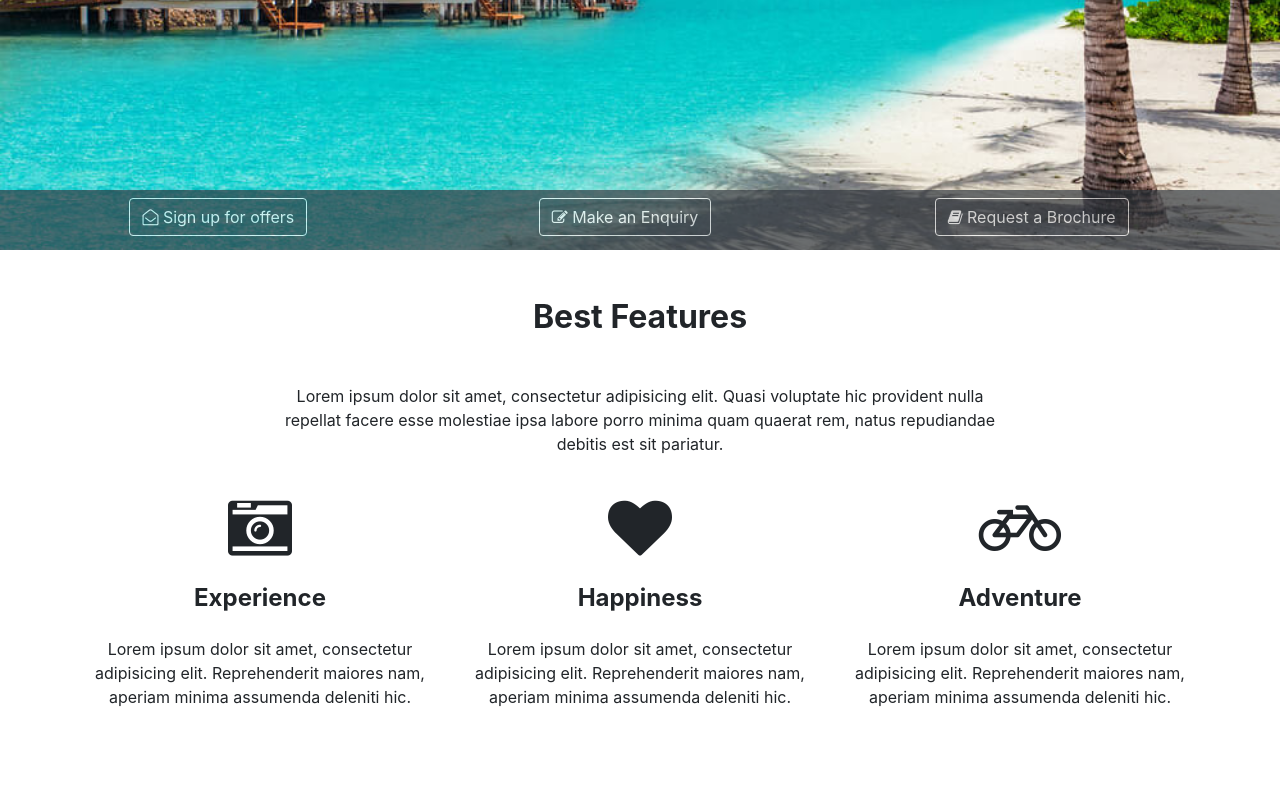
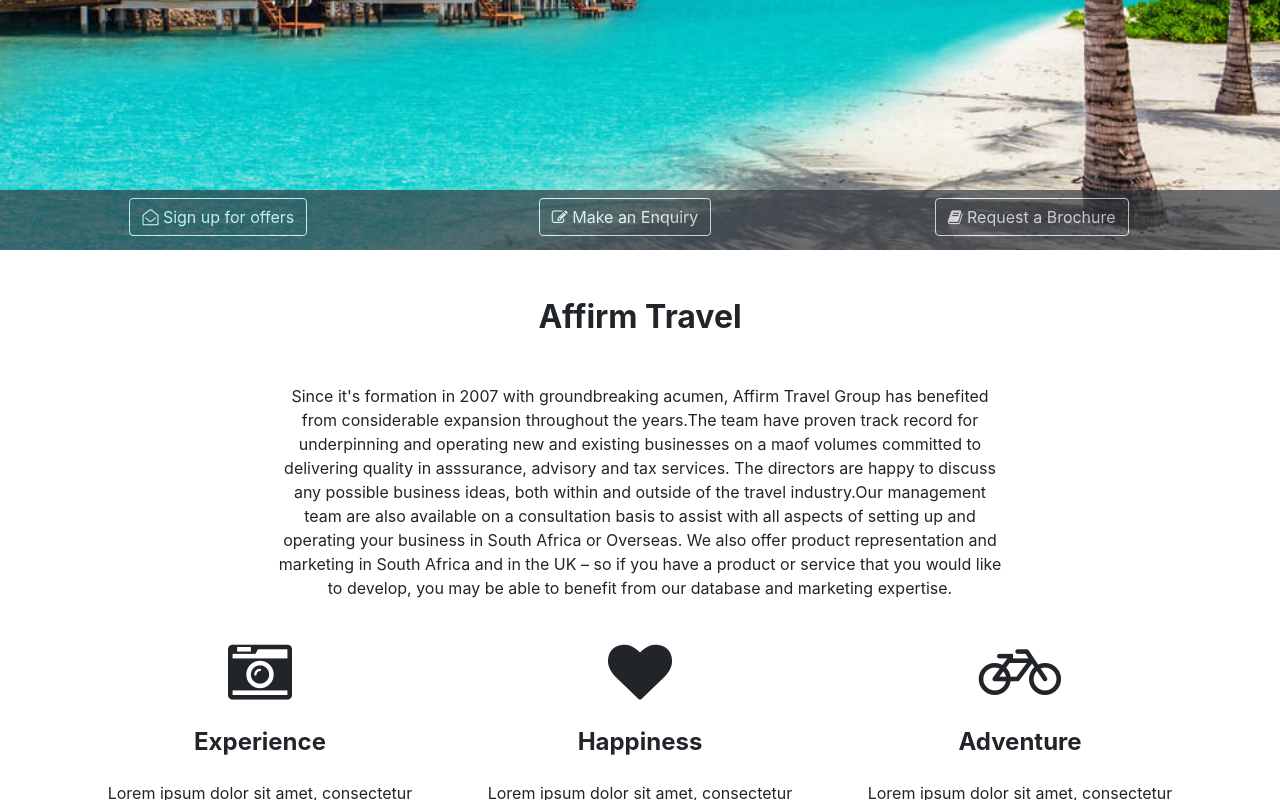
Before and after one commit to Linhle-Cetice/Affirm-projects, a plain HTML site: page index.html in a window 1280 px wide. Shown: the part 550-1350 px from the top of the page. Drawn offline with Linux system fonts and the light colour scheme.

Commit message:
Update index.html

```diff
--- a/index.html
+++ b/index.html
@@ -123,7 +123,7 @@
             <section id="best-features" class="text-center">
 
                 <!-- Heading -->
-                <h2 class="mb-5 font-weight-bold">Best Features</h2>
+                <h2 class="mb-5 font-weight-bold">Affirm Travel</h2>
 
                 <!--Grid row-->
                 <div class="row d-flex justify-content-center mb-4">
@@ -132,12 +132,9 @@
                     <div class="col-md-8">
 
                         <!-- Description -->
-                        <p class="grey-text">Lorem ipsum dolor sit amet, consectetur adipisicing elit. Quasi voluptate
-                            hic
-                            provident nulla repellat
-                            facere esse molestiae ipsa labore porro minima quam quaerat rem, natus repudiandae debitis
-                            est
-                            sit pariatur.</p>
+                        <p class="grey-text">Since it's formation in 2007 with groundbreaking acumen, Affirm Travel Group has benefited from considerable expansion throughout the years.The team have proven track record for underpinning and operating new and  existing businesses on a maof volumes committed to delivering quality in asssurance, advisory and tax services. The directors are happy to discuss any possible business ideas, both within and outside of the travel industry.Our management team are also available on a consultation basis to assist with all aspects of setting up and operating your business in South Africa or Overseas.
+We also offer product representation and marketing in South Africa and in the UK – so if you have a product or service that you would like to develop, you may be able to benefit from our database and marketing expertise.
+</p>
 
                     </div>
                     <!--Grid column-->
```
